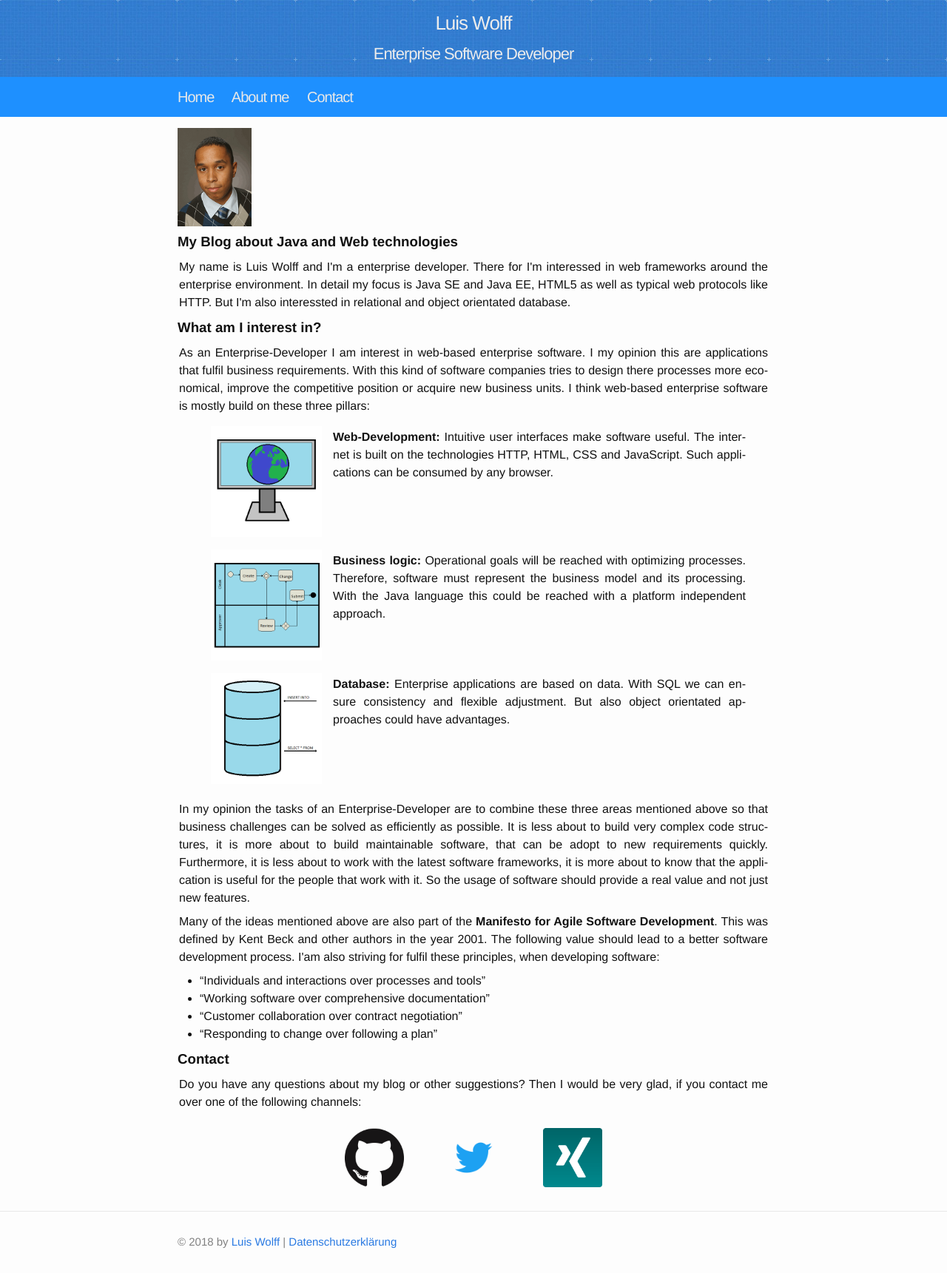
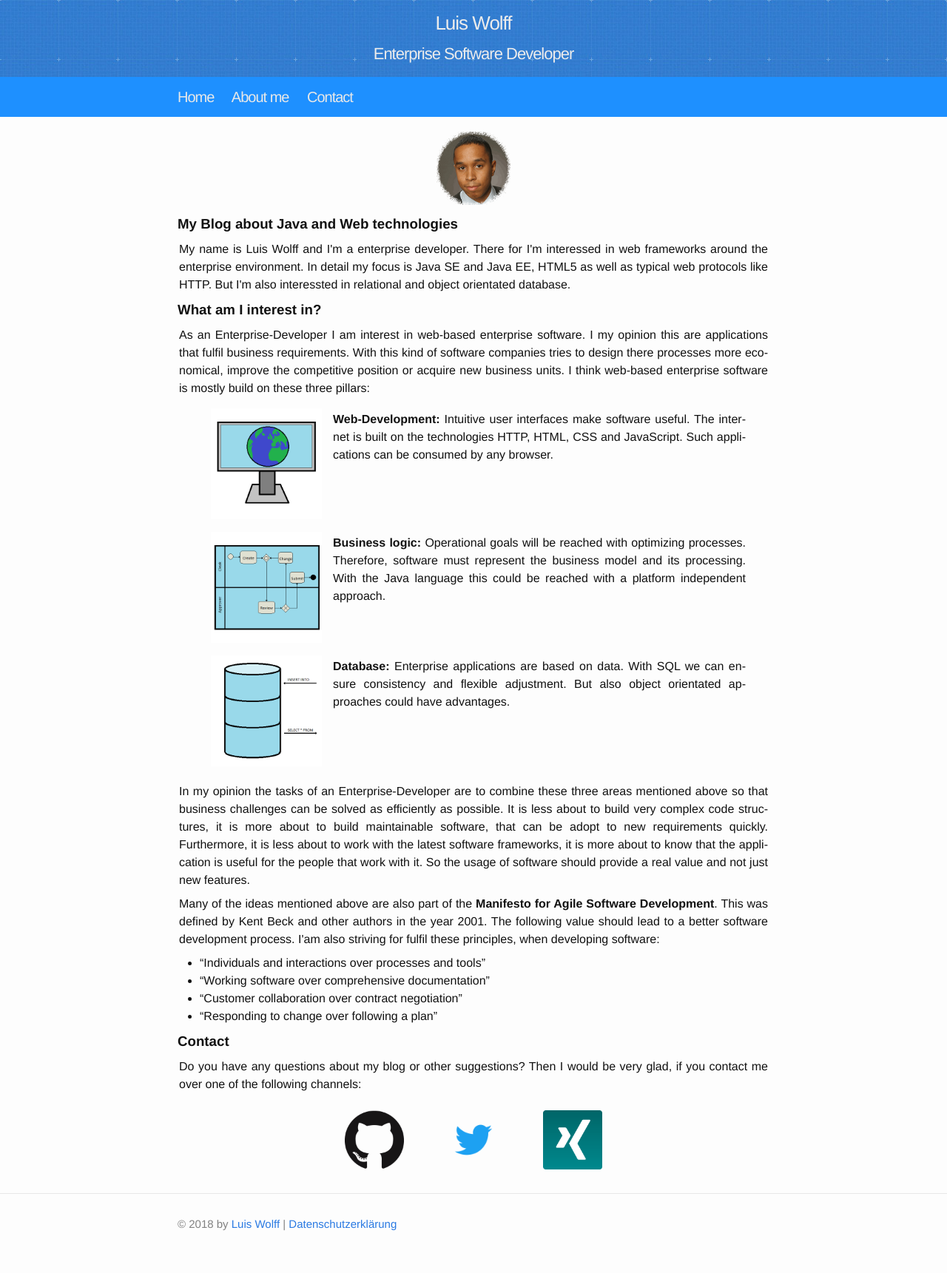
Before and after one commit to luiswolff/luiswolff.github.io, a Jekyll site: the page built from en/index.md, in a window 1280 px wide. Shown: the whole page at 74% size. Built offline with Jekyll 4.4.1, drawn with Linux system fonts in a browser that asks for light colours; after the commit the page ends 1697 px from its top, so only the background shows below that.

Commit message:
small changes on my image

```diff
--- a/_includes/pages/index/welcome.html
+++ b/_includes/pages/index/welcome.html
@@ -1,4 +1,6 @@
 
-<img class="small" src="/assets/images/me.png" alt="me" />
+<div class="image-wrapper center">
+    <img class="small" src="/assets/images/me.png" alt="me" />
+</div>
 <h3>{{ page.text.welcome }}</h3>
 <p>{{ page.text.purpose-of-this-page }}</p>
```
Also changed, not shown: assets/images/me.png.
